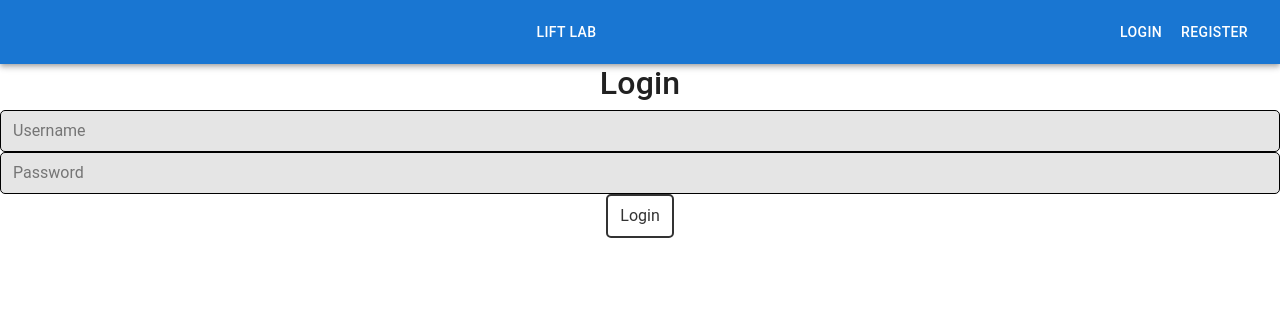
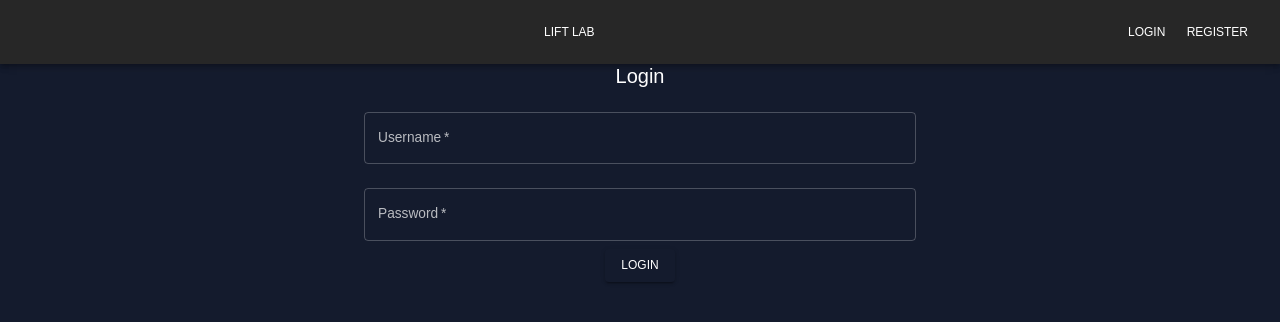
Before and after one commit to chrisXchen/lift-lab-frontend, a React (Create React App) app: page /login in a window 1280 px wide. Shown: the top 322 px of the page. Built offline with nearby package versions, Linux system fonts and the light colour scheme; no server answers.

Commit message:
Removed unnecessary files at the moment, added a theme.js file but unsure if it is correctly applied to the app, updated Login component with the theme file and material ui components

```diff
--- a/src/App.js
+++ b/src/App.js
@@ -12,11 +12,16 @@ import WorkoutPage from './pages/WorkoutPage';
 import Cookies from 'js-cookie';
 import 'bootstrap/dist/css/bootstrap.min.css';
 import CssBaseline from '@mui/material/CssBaseline';
+import { ThemeProvider } from '@mui/material/styles';
+import { useMode } from './theme';
+
 
 function App() {
   const [currentUser, setCurrentUser] = useState(null);
   const [loggedIn, setLoggedIn] = useState(false);
   const [loading, setLoading] = useState(true);
+
+  const [theme, colorMode] = useMode();
 
   const updateLoggedIn = (status, user) => {
     setLoggedIn(status);
@@ -52,6 +57,7 @@ function App() {
   }, [userIdCookie, usernameCookie]);
 
   return (
+    <ThemeProvider theme={theme}>
       <Router>
         <div className="App">
           <CssBaseline />
@@ -88,6 +94,7 @@ function App() {
           </main>
         </div>
       </Router>
+    </ThemeProvider>
   );
 }
 
--- a/src/components/Login.js
+++ b/src/components/Login.js
@@ -1,46 +1,7 @@
 import React, { useState } from 'react';
 import axios from '../api';
 import { useNavigate } from 'react-router-dom';
-import styled from 'styled-components';
-
-const Container = styled.div`
-  display: flex;
-  flex-direction: column;
-  align-items: center;
-`;
-
-const DarkInput = styled.input`
-  background-color: rgba(0, 0, 0, 0.1);
-  border: 1px solid rgba(255, 255, 255, 0.5);
-  border-radius: 5px;
-  border-color: black;
-  color: black;
-  font-size: 16px;
-  padding: 8px 12px;
-  width: 100%;
-  outline: none;
-  transition: all 0.3s ease;
-
-  &:focus {
-    border-color: rgba(255, 255, 255, 1);
-    box-shadow: 0 0 5px rgba(255, 255, 255, 0.5);
-  }
-`;
-
-const OutlineButton = styled.button`
-  margin-bottom: 1rem;
-  background-color: transparent;
-  border: 2px solid #333;
-  color: #333;
-  border-radius: 5px;
-  padding: 8px 12px;
-  cursor: pointer;
-  &:hover {
-    background-color: #333;
-    color: #ffffff;
-  }
-`;
-
+import { Container, TextField, Button, Typography } from '@mui/material';
 
 const Login = (props) => {
   const { updateLoggedIn } = props;
@@ -48,7 +9,9 @@ const Login = (props) => {
   const [password, setPassword] = useState('');
   const navigate = useNavigate();
 
-  const login = async () => {
+  const login = async (event) => {
+  event.preventDefault();
+
     try {
       const response = await axios.post('/api/login', { username, password });
       console.log('Logged in user:', response.data);
@@ -61,21 +24,32 @@ const Login = (props) => {
   };
 
   return (
-    <Container>
-      <h2>Login</h2>
-      <DarkInput
-        type="text"
+    <Container maxWidth="sm">
+      <Typography variant="h4" component="h1" gutterBottom>
+        Login
+      </Typography>
+      <form onSubmit={(e) => login(e)}>
+        <TextField
+          fullWidth
+          required
+          margin="normal"
+          label="Username"
           value={username}
           onChange={(e) => setUsername(e.target.value)}
-        placeholder="Username"
         />
-      <DarkInput
+        <TextField
+          fullWidth
+          required
+          margin="normal"
+          label="Password"
           type="password"
           value={password}
           onChange={(e) => setPassword(e.target.value)}
-        placeholder="Password"
         />
-      <OutlineButton onClick={login}>Login</OutlineButton>
+        <Button type="submit" variant="contained" color="primary">
+          Login
+        </Button>
+      </form>
     </Container>
   );
 };
--- a/src/index.js
+++ b/src/index.js
@@ -2,7 +2,6 @@ import React from 'react';
 import ReactDOM from 'react-dom/client';
 import './index.css';
 import App from './App';
-import reportWebVitals from './reportWebVitals';
 
 const root = ReactDOM.createRoot(document.getElementById('root'));
 root.render(
@@ -14,4 +13,3 @@ root.render(
 // If you want to start measuring performance in your app, pass a function
 // to log results (for example: reportWebVitals(console.log))
 // or send to an analytics endpoint. Learn more: https://bit.ly/CRA-vitals
-reportWebVitals();
--- a/src/reportWebVitals.js
+++ /dev/null
@@ -1,13 +0,0 @@
-const reportWebVitals = onPerfEntry => {
-  if (onPerfEntry && onPerfEntry instanceof Function) {
-    import('web-vitals').then(({ getCLS, getFID, getFCP, getLCP, getTTFB }) => {
-      getCLS(onPerfEntry);
-      getFID(onPerfEntry);
-      getFCP(onPerfEntry);
-      getLCP(onPerfEntry);
-      getTTFB(onPerfEntry);
-    });
-  }
-};
-
-export default reportWebVitals;
--- /dev/null
+++ b/src/theme.js
@@ -0,0 +1,214 @@
+import { createContext, useState, useMemo } from "react";
+import { createTheme } from "@mui/material/styles";
+
+// color design tokens export
+export const tokens = (mode) => ({
+  ...(mode === "dark"
+    ? {
+        grey: {
+          100: "#e0e0e0",
+          200: "#c2c2c2",
+          300: "#a3a3a3",
+          400: "#858585",
+          500: "#666666",
+          600: "#525252",
+          700: "#3d3d3d",
+          800: "#292929",
+          900: "#141414",
+        },
+        primary: {
+          100: "#d0d1d5",
+          200: "#a1a4ab",
+          300: "#727681",
+          400: "#1F2A40",
+          500: "#141b2d",
+          600: "#101624",
+          700: "#0c101b",
+          800: "#080b12",
+          900: "#040509",
+        },
+        greenAccent: {
+          100: "#dbf5ee",
+          200: "#b7ebde",
+          300: "#94e2cd",
+          400: "#70d8bd",
+          500: "#4cceac",
+          600: "#3da58a",
+          700: "#2e7c67",
+          800: "#1e5245",
+          900: "#0f2922",
+        },
+        redAccent: {
+          100: "#f8dcdb",
+          200: "#f1b9b7",
+          300: "#e99592",
+          400: "#e2726e",
+          500: "#db4f4a",
+          600: "#af3f3b",
+          700: "#832f2c",
+          800: "#58201e",
+          900: "#2c100f",
+        },
+        blueAccent: {
+          100: "#e1e2fe",
+          200: "#c3c6fd",
+          300: "#a4a9fc",
+          400: "#868dfb",
+          500: "#6870fa",
+          600: "#535ac8",
+          700: "#3e4396",
+          800: "#2a2d64",
+          900: "#151632",
+        },
+      }
+    : {
+        grey: {
+          100: "#141414",
+          200: "#292929",
+          300: "#3d3d3d",
+          400: "#525252",
+          500: "#666666",
+          600: "#858585",
+          700: "#a3a3a3",
+          800: "#c2c2c2",
+          900: "#e0e0e0",
+        },
+        primary: {
+          100: "#040509",
+          200: "#080b12",
+          300: "#0c101b",
+          400: "#f2f0f0", // manually changed
+          500: "#141b2d",
+          600: "#1F2A40",
+          700: "#727681",
+          800: "#a1a4ab",
+          900: "#d0d1d5",
+        },
+        greenAccent: {
+          100: "#0f2922",
+          200: "#1e5245",
+          300: "#2e7c67",
+          400: "#3da58a",
+          500: "#4cceac",
+          600: "#70d8bd",
+          700: "#94e2cd",
+          800: "#b7ebde",
+          900: "#dbf5ee",
+        },
+        redAccent: {
+          100: "#2c100f",
+          200: "#58201e",
+          300: "#832f2c",
+          400: "#af3f3b",
+          500: "#db4f4a",
+          600: "#e2726e",
+          700: "#e99592",
+          800: "#f1b9b7",
+          900: "#f8dcdb",
+        },
+        blueAccent: {
+          100: "#151632",
+          200: "#2a2d64",
+          300: "#3e4396",
+          400: "#535ac8",
+          500: "#6870fa",
+          600: "#868dfb",
+          700: "#a4a9fc",
+          800: "#c3c6fd",
+          900: "#e1e2fe",
+        },
+      }),
+});
+
+// mui theme settings
+export const themeSettings = (mode) => {
+  const colors = tokens(mode);
+  return {
+    palette: {
+      mode: mode,
+      ...(mode === "dark"
+        ? {
+            // palette values for dark mode
+            primary: {
+              main: colors.primary[500],
+            },
+            secondary: {
+              main: colors.greenAccent[500],
+            },
+            neutral: {
+              dark: colors.grey[700],
+              main: colors.grey[500],
+              light: colors.grey[100],
+            },
+            background: {
+              default: colors.primary[500],
+            },
+          }
+        : {
+            // palette values for light mode
+            primary: {
+              main: colors.primary[100],
+            },
+            secondary: {
+              main: colors.greenAccent[500],
+            },
+            neutral: {
+              dark: colors.grey[700],
+              main: colors.grey[500],
+              light: colors.grey[100],
+            },
+            background: {
+              default: "#fcfcfc",
+            },
+          }),
+    },
+    typography: {
+      fontFamily: ["Source Sans Pro", "sans-serif"].join(","),
+      fontSize: 12,
+      h1: {
+        fontFamily: ["Source Sans Pro", "sans-serif"].join(","),
+        fontSize: 40,
+      },
+      h2: {
+        fontFamily: ["Source Sans Pro", "sans-serif"].join(","),
+        fontSize: 32,
+      },
+      h3: {
+        fontFamily: ["Source Sans Pro", "sans-serif"].join(","),
+        fontSize: 24,
+      },
+      h4: {
+        fontFamily: ["Source Sans Pro", "sans-serif"].join(","),
+        fontSize: 20,
+      },
+      h5: {
+        fontFamily: ["Source Sans Pro", "sans-serif"].join(","),
+        fontSize: 16,
+      },
+      h6: {
+        fontFamily: ["Source Sans Pro", "sans-serif"].join(","),
+        fontSize: 14,
+      },
+    },
+  };
+};
+
+// context for color mode
+export const ColorModeContext = createContext({
+  toggleColorMode: () => {},
+});
+
+export const useMode = () => {
+  const [mode, setMode] = useState("dark");
+
+  const colorMode = useMemo(
+    () => ({
+      toggleColorMode: () =>
+        setMode((prev) => (prev === "light" ? "dark" : "light")),
+    }),
+    []
+  );
+
+  const theme = useMemo(() => createTheme(themeSettings(mode)), [mode]);
+  return [theme, colorMode];
+};
```
Also changed, not shown: src/setupTests.js (deleted, +0 -5 lines), 1 other file (tests, documents, lock files or other folders). Lines whose indentation alone changed are shown as unchanged.
